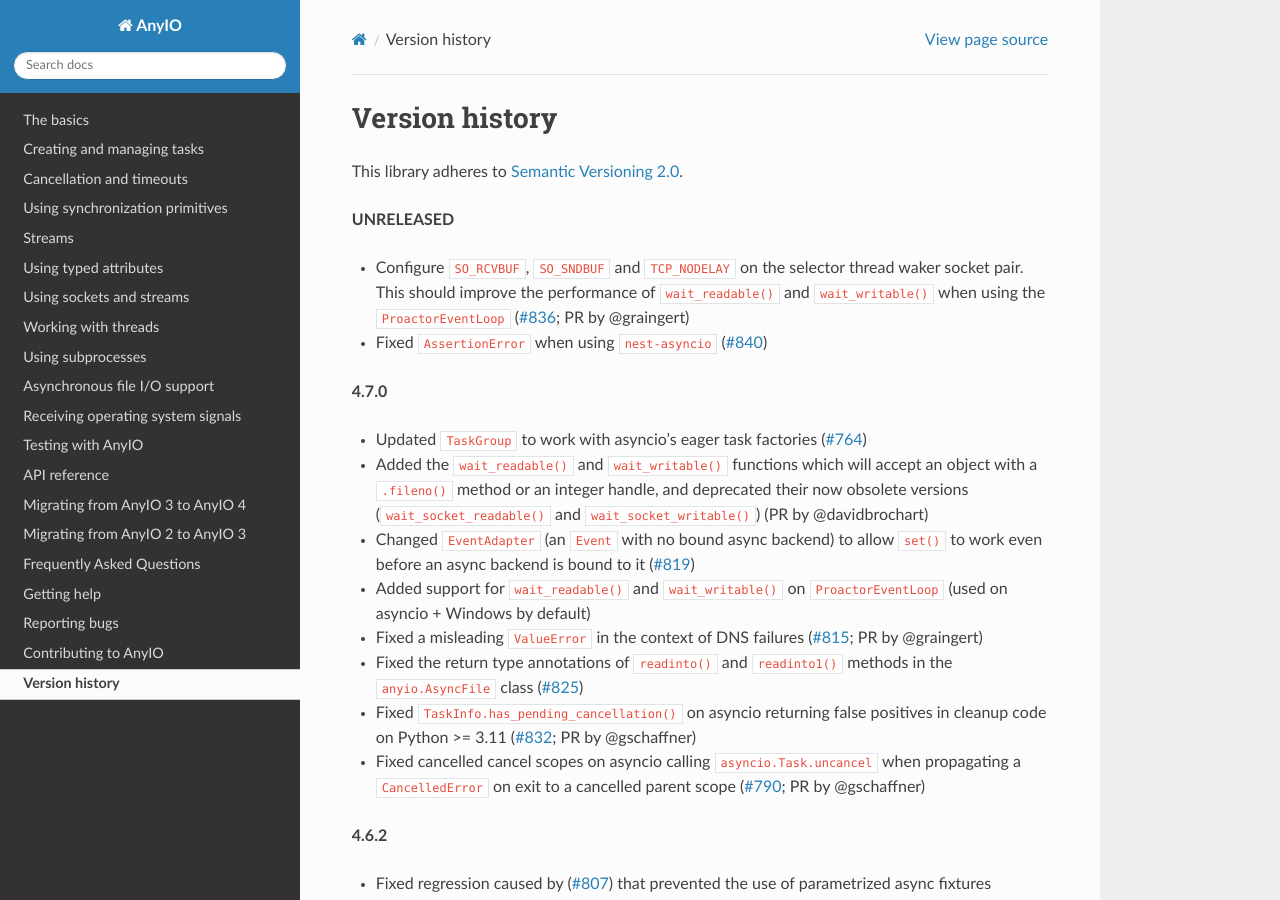
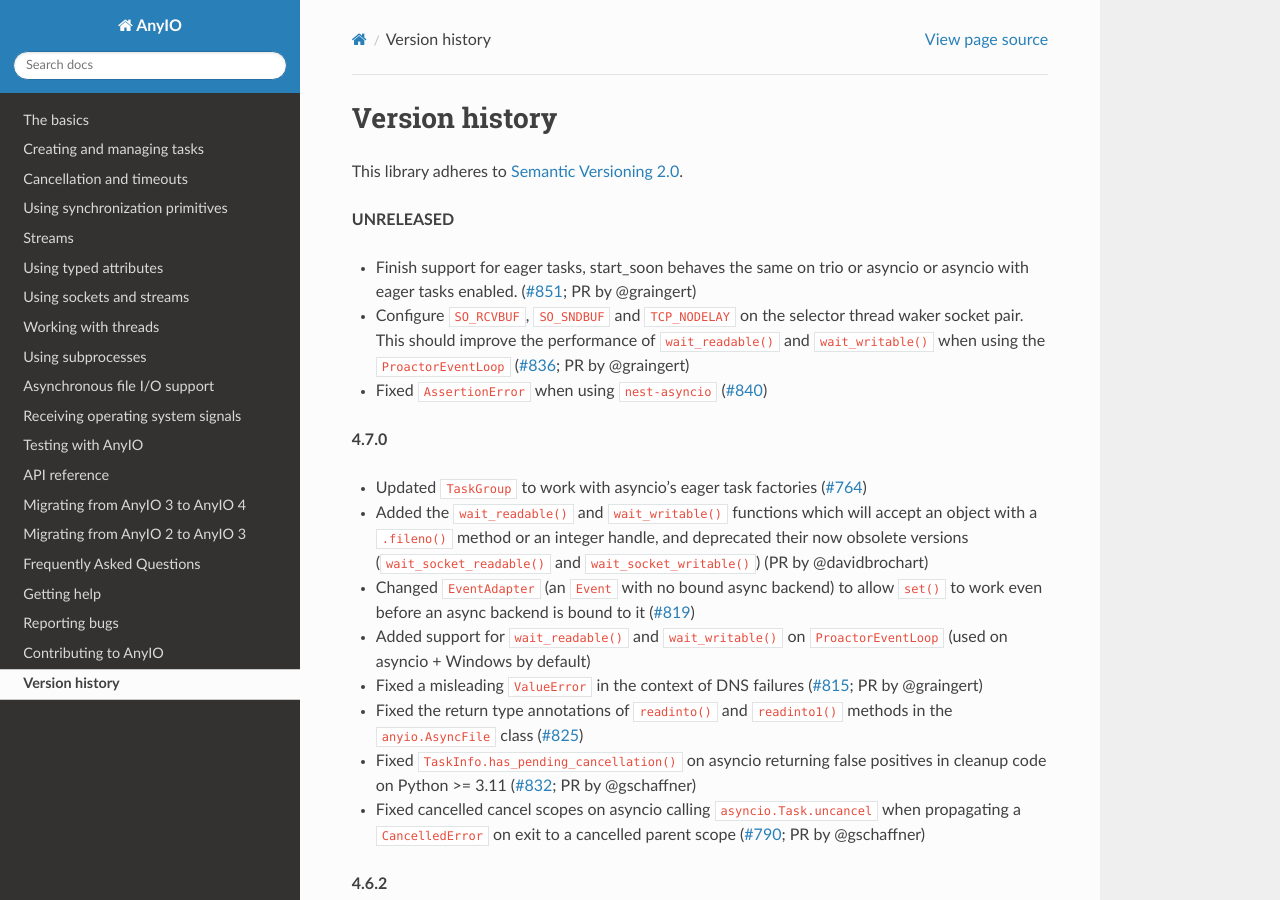
Before and after one commit to agronholm/anyio, a Sphinx documentation site: the page built from docs/versionhistory.rst, in a window 1280 px wide and 900 px high. Built offline with Sphinx 7.4.7 and the Read the Docs theme 3.1.0, drawn with Linux system fonts in a browser that asks for light colours; the version number could not be read and is left out.

Commit message:
add version history

```diff
--- a/docs/versionhistory.rst
+++ b/docs/versionhistory.rst
@@ -5,6 +5,9 @@ This library adheres to `Semantic Versioning 2.0 <http://semver.org/>`_.
 
 **UNRELEASED**
 
+- Finish support for eager tasks, start_soon behaves the same on trio or asyncio or asyncio
+  with eager tasks enabled.
+  (`#851 <https://github.com/agronholm/anyio/pull/851>`_; PR by @graingert)
 - Configure ``SO_RCVBUF``, ``SO_SNDBUF`` and ``TCP_NODELAY`` on the selector
   thread waker socket pair. This should improve the performance of ``wait_readable()``
   and ``wait_writable()`` when using the ``ProactorEventLoop``
```
